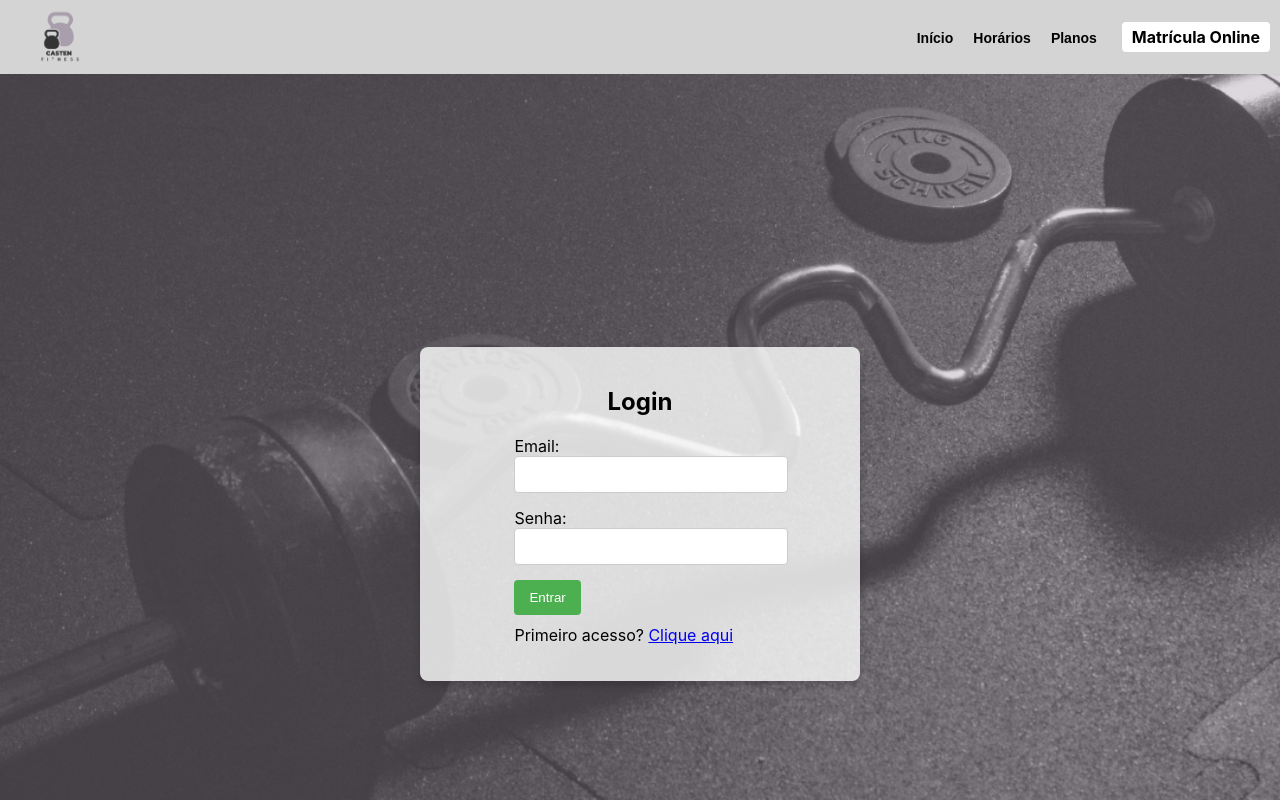
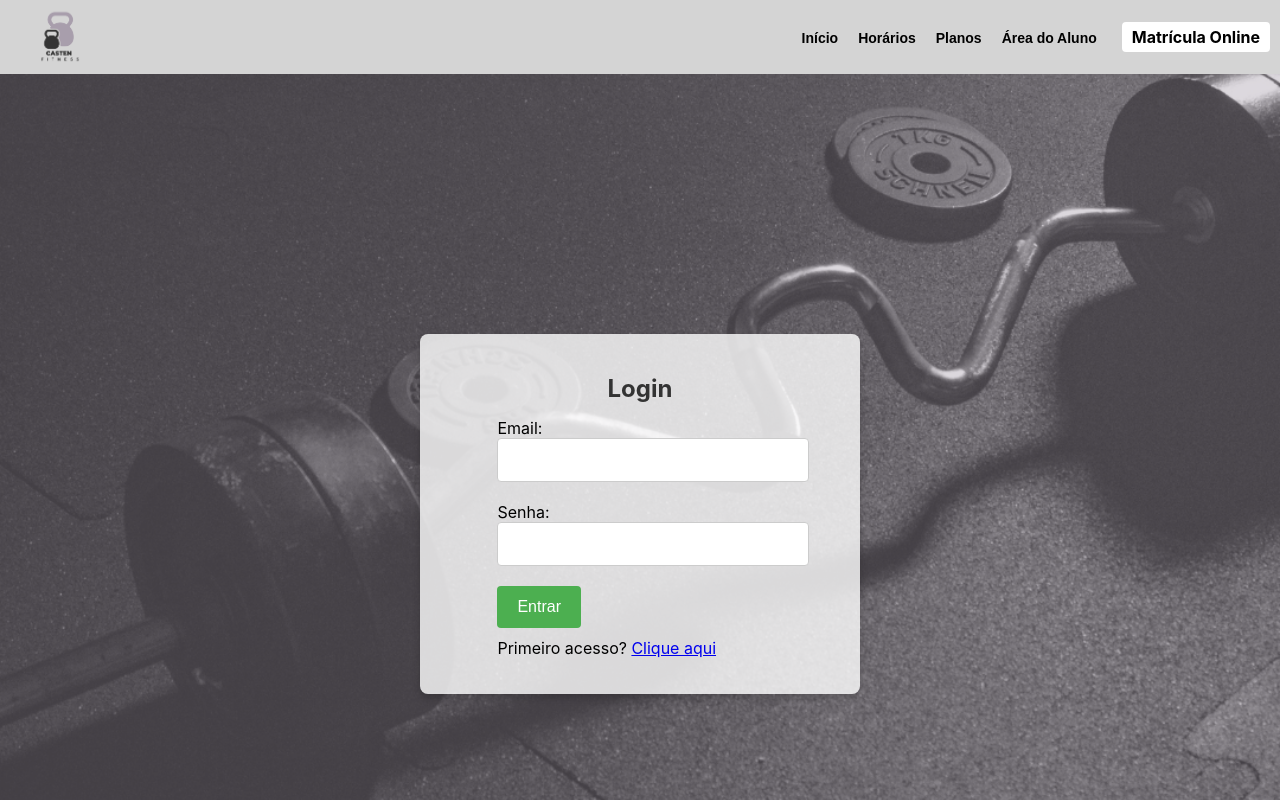
Before and after one commit to stefanie-pires/SiteAcademia, a React (Create React App) app: page /login in a window 1280 px wide. Built offline with nearby package versions, Linux system fonts and the light colour scheme.

Commit message:
area do aluno

```diff
--- a/src/Components/Cadastro/cadastro.css
+++ b/src/Components/Cadastro/cadastro.css
@@ -6,7 +6,7 @@
     display: flex;
     justify-content: center;
     align-items: center;
-    min-height: 100vh;
+    min-height: 100vh; /* Altura mínima para cobrir a viewport */
 }
 
 .container {
@@ -14,36 +14,50 @@
     flex-direction: column;
     align-items: center;
     justify-content: center;
-    padding: 20px;
-    background-color: rgba(255, 255, 255, 0.7); /* Fundo semi-transparente */
-    border-radius: 8px;
-    box-shadow: 0 4px 8px rgba(0, 0, 0, 0.2);
+    padding: 30px; /* Aumentado para um pouco mais de espaçamento */
+    background-color: rgba(255, 255, 255, 0.9); /* Fundo semi-transparente */
+    border-radius: 10px; /* Bordas mais arredondadas */
+    box-shadow: 0 4px 12px rgba(0, 0, 0, 0.2); /* Sombra mais suave */
     max-width: 600px; /* Largura máxima do formulário */
     width: 100%; /* Para ocupar a largura total */
 }
 
+h2 {
+    margin-bottom: 15px; /* Espaçamento abaixo do título */
+    color: #333; /* Cor do título */
+}
+
 .input-group {
-    margin-bottom: 15px;
+    margin-bottom: 20px; /* Maior espaçamento entre os campos */
+    width: 100%; /* Para garantir que a largura total seja usada */
 }
 
 .input {
-    width: 100%;
-    padding: 10px;
-    border: 1px solid #ccc;
-    border-radius: 4px;
+    width: 100%; /* Campo ocupa toda a largura disponível */
+    padding: 12px; /* Aumentado para maior conforto */
+    border: 1px solid #ccc; /* Borda do campo */
+    border-radius: 4px; /* Borda arredondada */
+    font-size: 1em; /* Tamanho da fonte mais legível */
+}
+
+.input:focus {
+    border-color: #4CAF50; /* Cor da borda ao focar no campo */
+    outline: none; /* Remove o contorno padrão */
 }
 
 .button {
-    background-color: #4CAF50;
-    color: white;
-    padding: 10px 15px;
-    border: none;
-    border-radius: 4px;
-    cursor: pointer;
+    background-color: #4CAF50; /* Cor do botão */
+    color: white; /* Cor do texto do botão */
+    padding: 12px 20px; /* Espaçamento interno do botão */
+    border: none; /* Remove a borda padrão */
+    border-radius: 4px; /* Bordas arredondadas */
+    cursor: pointer; /* Adiciona um ponteiro ao passar o mouse */
+    font-size: 1em; /* Tamanho da fonte do botão */
+    transition: background-color 0.3s; /* Transição suave para a cor do botão */
 }
 
 .button:hover {
-    background-color: #45a049;
+    background-color: #45a049; /* Cor do botão ao passar o mouse */
 }
 
 .link {
--- a/src/Components/Cadastro/cadastro.js
+++ b/src/Components/Cadastro/cadastro.js
@@ -116,6 +116,22 @@ function Cadastro() {
             </select>
           </div>
           <div className="input-group">
+            <label htmlFor="planos">Planos:</label>
+            <select
+              id="planos"
+              name="planos"
+              value={formData.plano}
+              onChange={handleChange}
+              className="input"
+            >
+              <option value="">Selecione</option>
+              <option value="flex">Plano Flex</option>
+              <option value="fit">Plano Fit</option>
+              <option value="master">Plano Master</option>
+              <option value="gold">Plano Gold</option>
+            </select>
+          </div>
+          <div className="input-group">
             <label htmlFor="senha">Senha:</label>
             <input
               type="password"
--- a/src/Components/NavBar/index.js
+++ b/src/Components/NavBar/index.js
@@ -29,9 +29,12 @@ const Header = () => {
           <li>
             <Link to="/planos">Planos</Link>
           </li>
+          <li>
+            <Link to="/login">Área do Aluno</Link>
+          </li>
         </ul>
       </nav>
-      <Link to="/login" className={styles.matriculaButton}>Matrícula Online</Link>
+      <Link to="/cadastro" className={styles.matriculaButton}>Matrícula Online</Link>
       <div className={styles.menuToggle} onClick={toggleMenu}>
         <div className={styles.bar}></div>
         <div className={styles.bar}></div>
```
Lines whose indentation alone changed are shown as unchanged.
